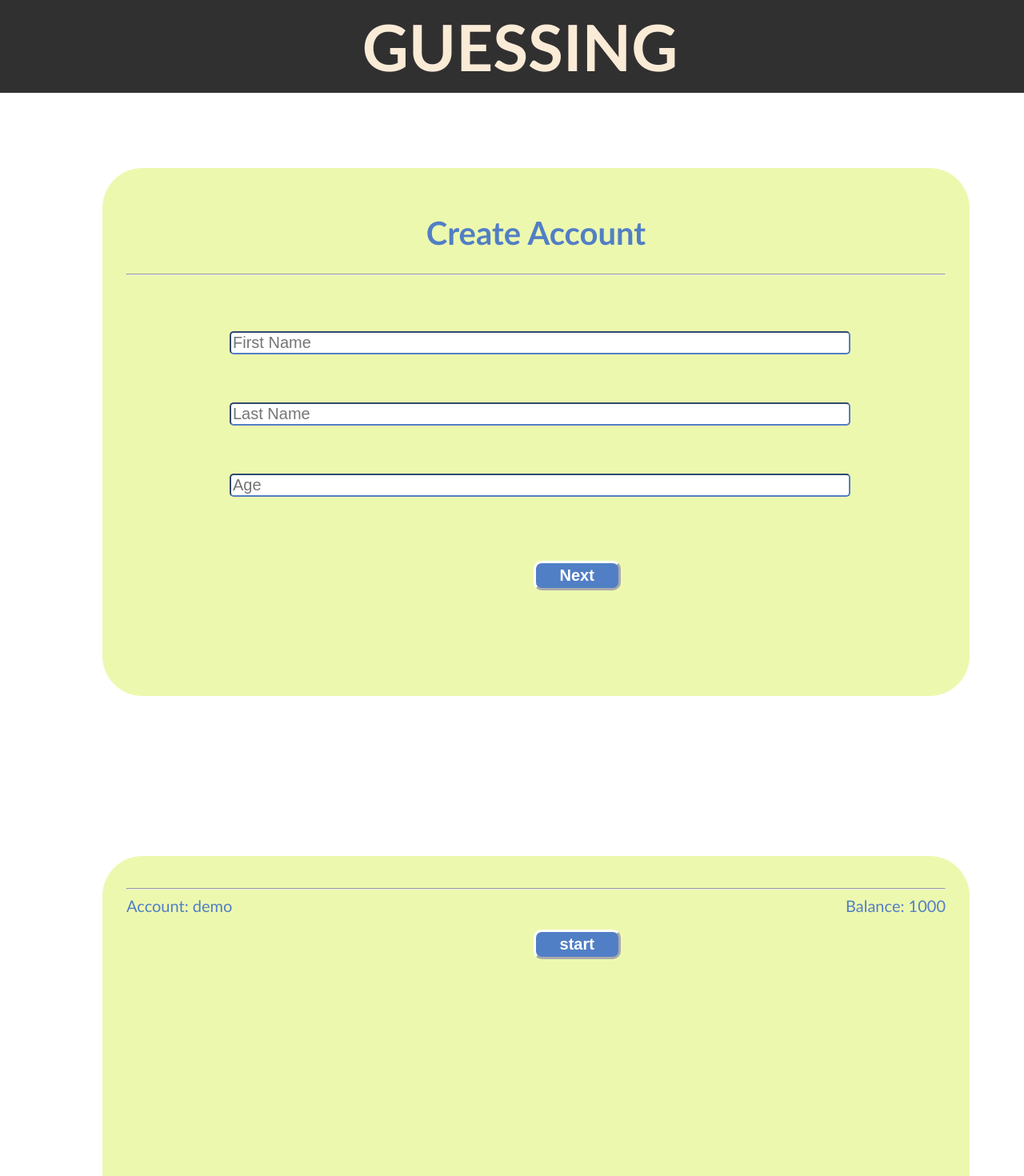
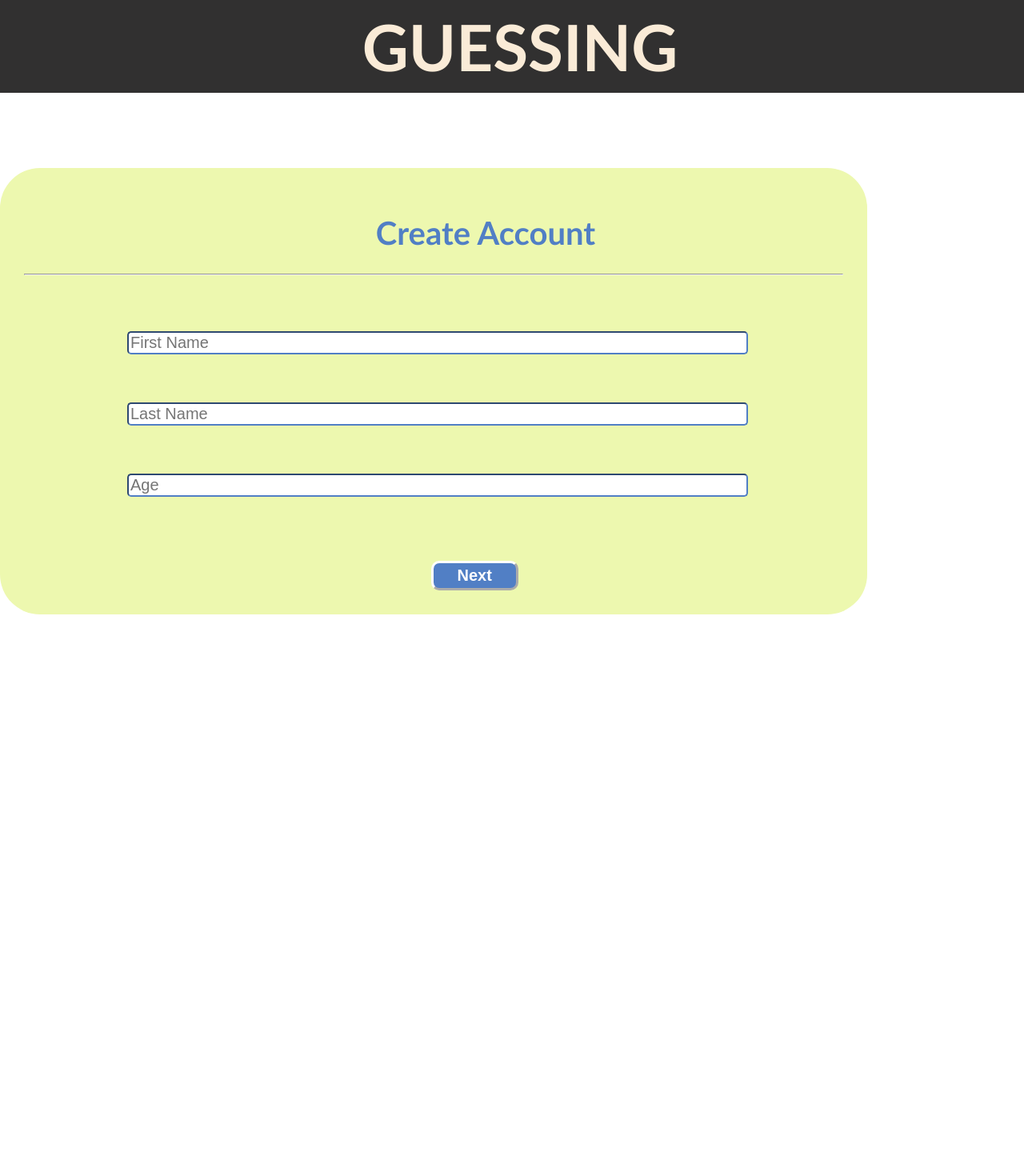
Before and after one commit to FrankNeba/guessing_game, a React (Create React App) app: page / in a window 1280 px wide. Shown: the top 1470 px of the page at 80% size. After the commit the page ends 800 px from the top, so only its background shows below. Built offline with nearby package versions, Linux system fonts and the light colour scheme.

Commit message:
failure to update

```diff
--- a/src/App.js
+++ b/src/App.js
@@ -1,9 +1,46 @@
 import classes from './App.module.css'
 import Game from './game';
 import './App.css';
-import React from 'react';
+import React, { Component }from 'react';
 import CreateAccount from './createAccount';
-function App() {
+class App extends Component  {
+  state = {
+      startgame: false,
+      show: false,
+        balance : 1000,
+     number : null,
+  }
+  start = (con, prev) => {
+    this.setState({
+      show: !this.state.show,
+      number: null,
+    })
+}
+
+clicked = (pos) =>{
+    let number = Math.floor(Math.random()*6 + 1)
+    this.setState({number : number})
+
+
+    console.log(number)
+    if(pos === 1 && number < 4){
+        this.setState({balance: this.state.balance + 1000})
+    }
+    else if(pos === 2 && number === 4){
+        this.setState({balance: this.state.balance + 1000})
+    }
+    else if(pos === 3 && number > 4){
+        this.setState({balance: this.state.balance + 1000})
+    }
+    else {this.setState({balance: this.state.balance - 1000})}
+
+}
+
+  next =  () => {
+    this.setState({startgame: !this.state.startgame})
+   console.log(this.state.startgame)
+  }
+  render(){
   return (
     <div className="App">
       <header >
@@ -11,17 +48,18 @@ function App() {
         <hr></hr>
       </header>
       <div>
-        <CreateAccount />
+        <CreateAccount startgamestate = {this.next} startgame = {this.state.startgame}/>
       </div>
 
       <div>
-      <Game />
+      <Game startgame = {this.state.startgame} startgamestate = {this.next} balance = {this.state.balance} show= {this.state.show} start = {this.start} number = {this.state.number} clicked = {this.clicked}/>
       </div>
 
       <br></br>
 
     </div>
   );
+  }
 }
 
 export default App;
--- a/src/App.module.css
+++ b/src/App.module.css
@@ -11,22 +11,26 @@
     top: 0;
     left: 0;
 }
+.account{
+    align-items: center;
+}
 .create{
 
     font-family:'Gill Sans', 'Gill Sans MT', Calibri, 'Trebuchet MS', sans-serif;
     max-width: 80%;
     margin-top: 200px;
-    size: box-sizing;
+
     color: rgb(81, 127, 197);
-    height: 600px;
+    max-height: 600px;
     font-size: 20px;
     text-align: center;
-    margin-left: 10%;
+    margin: center;
     background-color: rgb(237, 248, 175);
     border-radius: 50px;
     padding: 30px;
 
 }
+
 form{
     font-family:'Gill Sans', 'Gill Sans MT', Calibri, 'Trebuchet MS', sans-serif;
     font-size: 30px;
@@ -65,24 +69,27 @@ input{
 .play{
     margin-top: 150px;
 }
+.board{
+    text-align: center;
+}
 
 .board > p{
-    margin-top: 150px;
+    margin-top: 100px;
     font-size: 30px;
+    position: relative;
+    text-align: center;
+    margin-left: 100px;
 
 }
 .account{
-    position: absolute;
-    width: 40%;
     text-align: left;
+    position: relative;
 }
-
 .balance{
+        text-align: left;
         position: absolute;
-        width: 80%;
-        text-align: right;
+        float: right;
 }
-
 .start{
     margin-top: 50px;
     text-align: center;
--- a/src/createAccount.js
+++ b/src/createAccount.js
@@ -1,9 +1,10 @@
 import React from "react";
 import classes from './App.module.css';
-const CreateAccount = () => {
+const CreateAccount = (props) => {
     return(
-        <div className={classes.create}>
-            <h1>Create Account</h1>
+        <div className={classes.create} style = {{display: props.startgame? "none":"block" }}>
+           <div style = {{marginLeft: "130px"}}><h1>Create Account</h1></div>
+
 
             <hr></hr>
             <form>
@@ -18,7 +19,7 @@ const CreateAccount = () => {
                 <input  type="number" placeholder="Age" required/>
 
                </div>
-               <button className={classes.next}>Next</button>
+               <button className={classes.next} onClick={props.startgamestate}> Next</button>
             </form>
         </div>
 
--- a/src/game.js
+++ b/src/game.js
@@ -1,66 +1,41 @@
-import React, { Component} from "react";
+import React from "react";
 import classes from './App.module.css'
 
-class Game extends Component {
-     state = {
-        show: false,
-        balance : 1000,
-     number : null,
-    }
-    start = (con, prev) => {
-        this.setState({ show: !this.state.show})
-    }
+const Game = (props) => {
 
-    clicked = (pos) =>{
 
-           this.setState({number : Math.floor(Math.random()*6 + 1)})
 
-        if(pos === 1 && this.state.number < 4){
-            this.setState({balance: this.state.balance + 1000})
-        }
-        else if(pos === 2 && this.state.number === 4){
-            this.setState({balance: this.state.balance + 1000})
-        }
-        else if(pos === 3 && this.state.number > 4){
-            this.setState({balance: this.state.balance + 1000})
-        }
-        else {this.setState({balance: this.state.balance - 1000})}
-
-    }
-    render(){
     return (
-        <div className={classes.create}>
+        <div className={classes.create} style = {{display: props.startgame? "block" : "none"}}>
             <div className={classes.head}>
-            <div className={classes.account}>
-                <p>Account: demo</p>
-            </div>
-
-            <div className={classes.balance}>
-                <p>Balance: {this.state.balance}</p>
+            <div >
+                <p className={classes.account}>Account: demo</p>
+                <p  className={classes.balance}>Balance: {props.balance}</p>
                 </div >
 
             </div>
 
 
                 <hr></hr>
-                <div className= {classes.start}><button onClick={this.start}>{this.state.show ? "stop" : "start"}</button></div>
+                <div className= {classes.start}><button onClick={props.startgamestate}>exit</button></div>
+                <div className= {classes.start}><button onClick={props.start}>{props.show ? "stop" : "start"}</button></div>
 
-            <div style={{display:this.state.show? "block" : "none"}}>
+            <div style={{display:props.show? "block" : "none"}}>
             <div className={classes.board}>
-            <p>{this.state.number}</p>
+                <p>{props.number != null ? "Number: " + props.number: null}</p>
             </div>
 
-            <div >
-            <button className={classes.play} onClick={() => this.clicked(1)}>{"< 4"}</button>
-            <button className={classes.play} onClick={() => this.clicked(2)}>{"= 4"}</button>
-            <button className={classes.play} onClick={() => this.clicked(3)}>{"> 4"}</button>
+            <div className={classes.botton}>
+                <button className={classes.play} onClick={() => props.clicked(1)}>{"< 4"}</button>
+                <button className={classes.play} onClick={() => props.clicked(2)}>{"= 4"}</button>
+                <button className={classes.play} onClick={() => props.clicked(3)}>{"> 4"}</button>
             </div>
             </div>
 
         </div>
 
     );
-}
+
 }
 
 export default Game;
```
